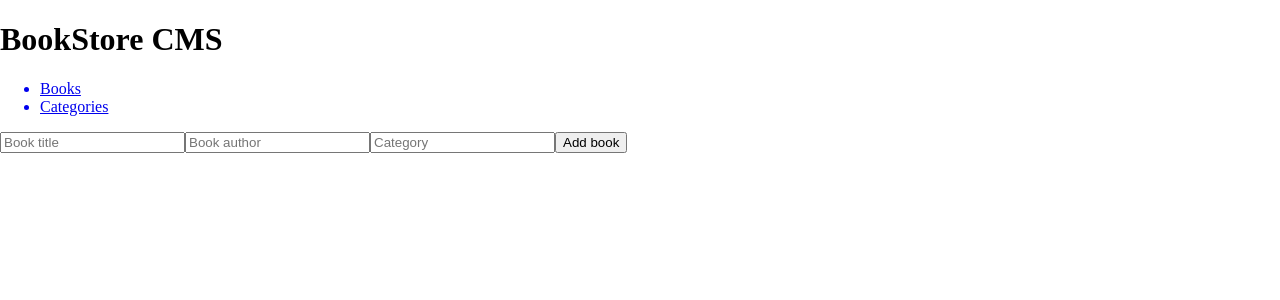
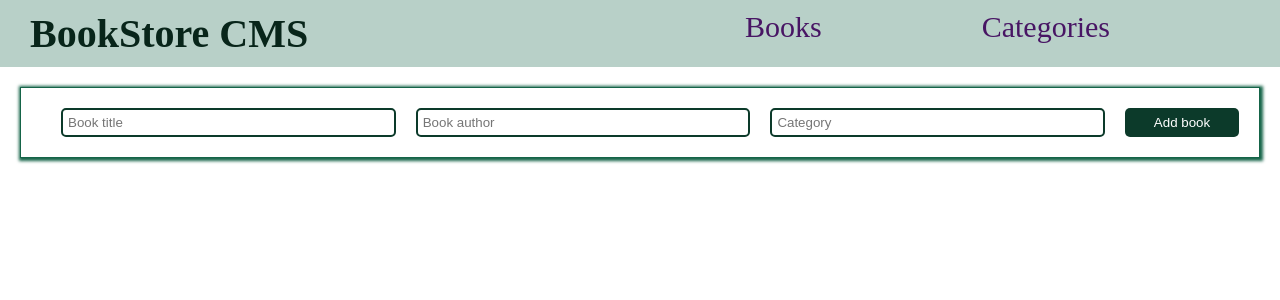
Before and after one commit to ciraganenicole/BookStore, a React (Create React App) app: page / in a window 1280 px wide. Shown: the top 300 px of the page. Built offline with nearby package versions, Linux system fonts and the light colour scheme; no server answers; the HTML template or start-up script is replaced by a standard one.

Commit message:
Add style

```diff
--- a/src/components/books/book.js
+++ b/src/components/books/book.js
@@ -19,17 +19,23 @@ const book = () => {
       {post.map((book) => (
         <div
           key={book.item_id}
-          className='book-card'
+          className="row"
         >
-          <section>
+          <section className="grid-item">
             <div>
-              <p>{book.title}</p>
-              <p>{book.author}</p>
-              <p>{book.category}</p>
+              <p>
+                <span className="title">{book.title}</span>
+                <span className="by">By</span>
+                <span className="author">{book.author}</span>
+              </p>
+              <p className="categ">
+                Category:
+                <span className="category">{book.category}</span>
+              </p>
             </div>
-            <ul>
+            <ul className="list">
               <li>
-                Comment
+                <button type="button">Comment</button>
               </li>
               <li>
                 <button
@@ -40,23 +46,31 @@ const book = () => {
                   Remove
                 </button>
               </li>
-              <li>Edit</li>
+              <li>
+                <button type="button">Edit</button>
+              </li>
             </ul>
           </section>
-          <section>
-            <div className='circle' />
+          <section className="grid-item item1">
             <div>
-              <p>
-                {book.completed}
-                $
-              </p>
               <p>Completed</p>
             </div>
+            <div className="circle-wrap">
+              <div className="circle">
+                <div className="mask half">
+                  <div className="fill" />
+                </div>
+                <div className="inside-circle">
+                  {book.completed}
+
+                </div>
+              </div>
+            </div>
           </section>
-          <section>
+          <section className="grid-item">
             <div>
-              <p>CURRENT CHAPTER</p>
-              <p>Chapter 17</p>
+              <p className="current">CURRENT CHAPTER</p>
+              <p className="chap">Chapter 17</p>
             </div>
             <button type='submit'>
               Update progress
--- a/src/index.css
+++ b/src/index.css
@@ -1,4 +1,212 @@
+@import url(http://fonts.googleapis.com/css?family=Roboto:400,700,300);
+
 body {
   padding: 0;
   margin: 0;
 }
+.header{
+  display: flex;
+  justify-content: space-between;
+  padding: 10px;
+  background-color:#b8d0c8;
+}
+h1{
+  margin: 0px;
+  color: #08251a;
+  font-size: 24px;
+}
+.header li{
+  margin-right: 10px;
+}
+ul{
+  margin: 0px 0px 0px 30px;
+}
+a{
+  text-decoration: none;
+  color: #481564;
+  font-size: 20px;
+  margin-right: 10px;
+}
+.row{
+  display: grid;
+  padding: 20px;
+}
+.grid-item {
+  background-color: white;
+  border: 1px solid #156448;
+  text-align: start;
+  padding: 20px;
+  -moz-box-shadow: 1px 1px 3px 2px #156448;
+  -webkit-box-shadow: 1px 1px 3px 2px #156448;
+  box-shadow: 1px 1px 3px 2px #156448;
+}
+.title,
+.current{
+  color: 	#114f39;
+  font-size: 30px;
+  font-family: "roboto", sans-serif;
+  font-weight: bold;
+  margin-right: 10px;
+}
+.author,
+.chap{
+  margin-left: 10px;
+  font-weight: bolder;
+  color: #114f39;
+  font-size: 30px;
+}
+.by{
+  font-size: 30px;
+  font-weight: bold;
+}
+.categ{
+  color: #155864;
+  font-size: 24px;
+}
+.category{
+  font-size: 20px;
+  color: #644815;
+  margin-left: 10px;
+  font-weight: bold;
+}
+.item1{
+  display: flex;
+  flex-direction: row-reverse;
+  align-items: center;
+}
+.item1 p{
+  color: #08251a;
+  font-size: 30px;
+  font-weight: bold;
+}
+.list{
+  display: flex;
+  padding: 0px;
+}
+li{
+  list-style-type: none;
+}
+.circle-wrap {
+  background: #0c3a2a;
+  border-radius: 50%;
+  border: 1px solid #cdcbd0;
+  margin-right: 200px;
+  margin-bottom: 140px;
+}
+
+.circle-wrap .circle .mask,
+.circle-wrap .circle .fill {
+  width: 150px;
+  height: 150px;
+  position: absolute;
+  border-radius: 50%;
+}
+
+.circle-wrap .circle .mask {
+  clip: rect(0px, 150px, 150px, 75px);
+}
+
+.circle-wrap .inside-circle {
+  width: 122px;
+  height: 122px;
+  border-radius: 50%;
+  background: #e7efec;
+  line-height: 120px;
+  text-align: center;
+  margin-top: 14px;
+  margin-left: 14px;
+  color: #1e51dc;
+  position: absolute;
+  z-index: 100;
+  font-weight: 700;
+  font-size: 2em;
+}
+
+/* color animation */
+
+/* 3rd progress bar */
+.mask .fill {
+  clip: rect(0px, 75px, 150px, 0px);
+  background-color: #0c3a2a;
+}
+
+.mask.full,
+.circle .fill {
+  animation: fill ease-in-out 3s;
+  transform: rotate(135deg);
+}
+
+@keyframes fill{
+  0% {
+    transform: rotate(0deg);
+  }
+  100% {
+    transform: rotate(135deg);
+  }
+}
+
+li button{
+  background-color: #0c3a2a;
+  color: white;
+  width: 90px;
+  padding: 5px;
+  border: none;
+  border-radius: 5px;
+  margin-left: 5px;
+}
+button[type='submit']{
+  background-color: #0c3a2a;
+  color: white;
+  width: 150px;
+  padding: 5px;
+  border: none;
+  border-radius: 5px;
+}
+.form{
+  display: flex;
+  flex-direction: column;
+  padding: 20px;
+}
+input{
+  margin-bottom: 5px;
+  padding: 5px;
+  border: 2px solid #0c3a2a;
+  border-radius: 5px;
+}
+input[type="submit"]{
+  background-color: #0c3a2a;
+  color: white;
+  padding: 5px;
+  border: none;
+  border-radius: 5px;
+}
+
+@media screen and (min-width: 600px) {
+  h1{
+    font-size: 40px;
+    margin-left: 20px;
+  }
+  a{
+    font-size: 30px;
+    margin-right: 150px;
+  }
+ .row{
+  grid-template-columns: auto auto auto;
+ }
+ .form{
+   flex-direction: row;
+   border: 1px solid #156448;
+   margin: 20px;
+   -moz-box-shadow: 1px 1px 3px 2px #156448;
+   -webkit-box-shadow: 1px 1px 3px 2px #156448;
+   box-shadow: 1px 1px 3px 2px #156448;
+ }
+ input{
+  margin-bottom: 0px;
+  width: 90%;
+ margin-left: 20px;
+}
+input[type="submit"]{
+width: 30%;
+}
+}
```
